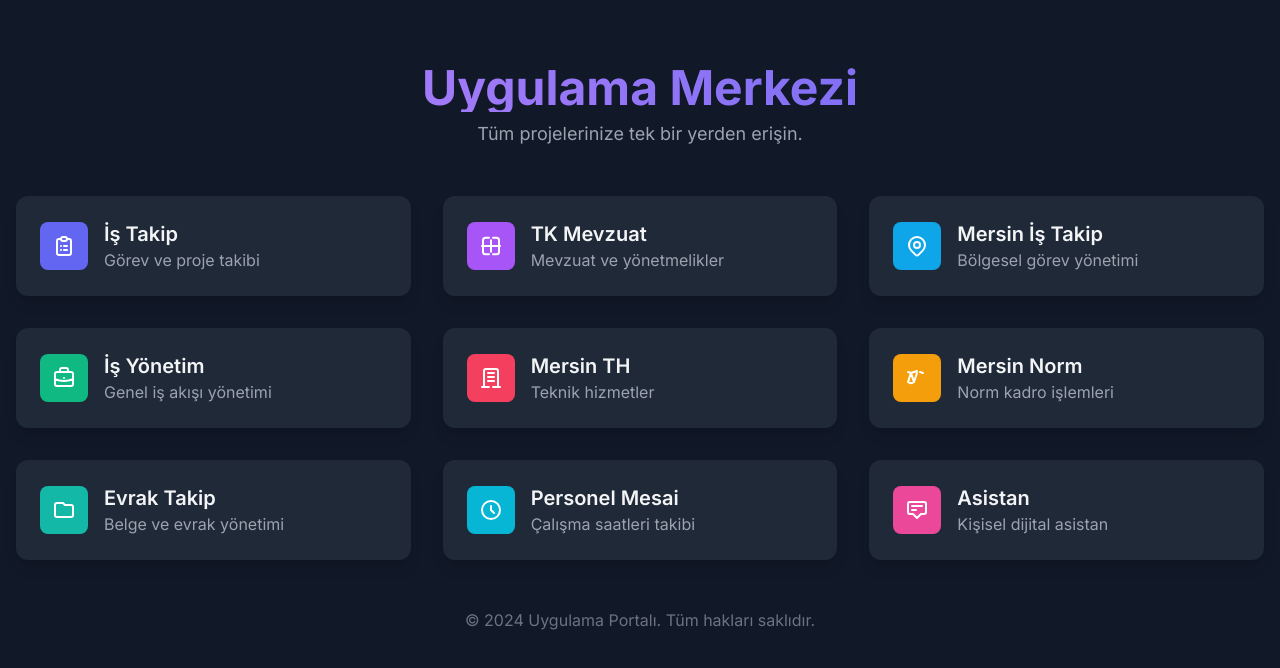
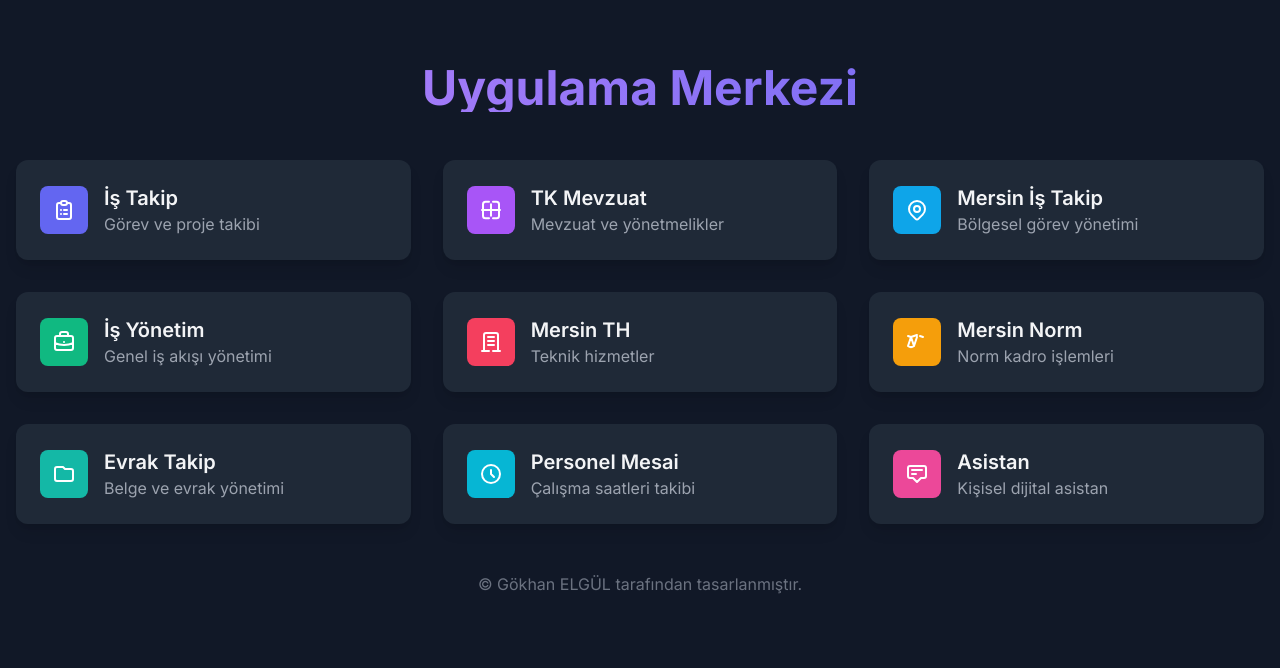
Before and after one commit to gokhangeo/gokhan, a plain HTML site: page index.html in a window 1280 px wide. Drawn offline with nearby package versions, Linux system fonts and the light colour scheme.

Commit message:
Update index.html

```diff
--- a/index.html
+++ b/index.html
@@ -36,9 +36,6 @@
             <h1 class="text-4xl md:text-5xl font-bold mb-2 bg-gradient-to-r from-purple-400 to-indigo-500 text-transparent bg-clip-text">
                 Uygulama Merkezi
             </h1>
-            <p class="text-gray-400 text-lg">
-                Tüm projelerinize tek bir yerden erişin.
-            </p>
         </header>
 
         <!-- Uygulama Kartları Grid'i -->
@@ -139,7 +136,7 @@
 
         <!-- Footer -->
         <footer class="text-center mt-12 text-gray-500">
-            <p>&copy; 2024 Uygulama Portalı. Tüm hakları saklıdır.</p>
+            <p>© Gökhan ELGÜL tarafından tasarlanmıştır.</p>
         </footer>
 
     </div>
```
